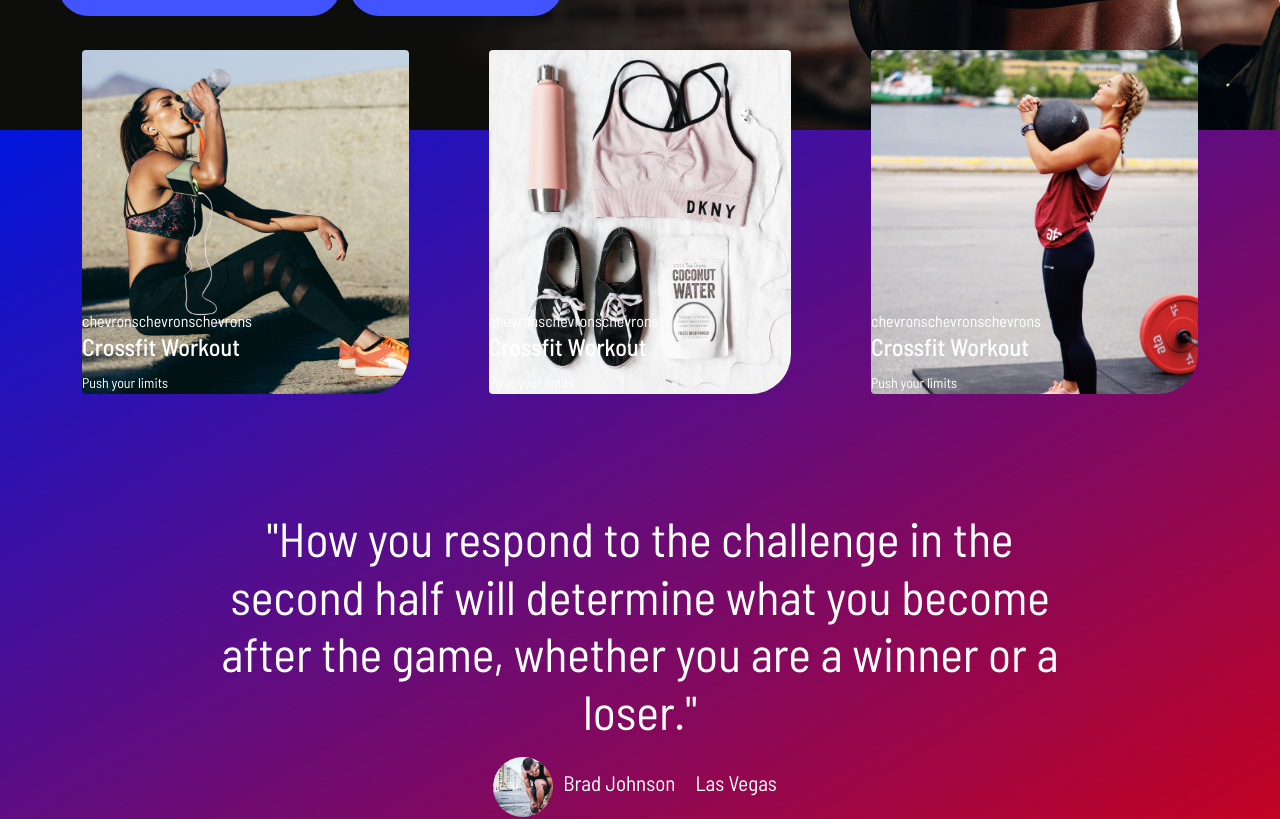
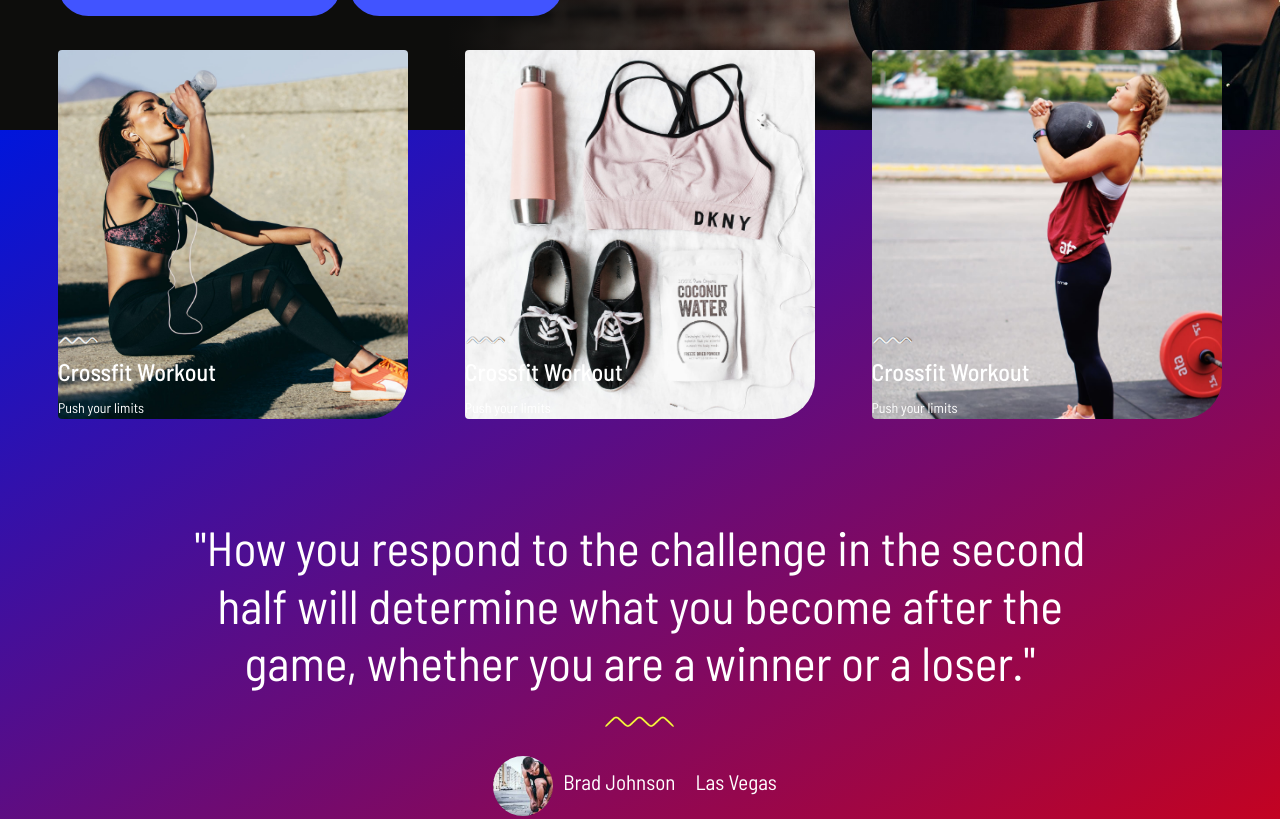
Before and after one commit to emanuele-pogliari/proj-html-vuejs, a Vue app: page / in a window 1280 px wide. Shown: the part 640-1459 px from the top of the page. Built offline with nearby package versions, Linux system fonts and the light colour scheme.

Commit message:
highlighted section completed

```diff
--- a/src/components/AppArticles.vue
+++ b/src/components/AppArticles.vue
@@ -14,14 +14,14 @@ export default{
         </div>
         <div class="article-container p-0 justify-content-between ">
             <div class="single-article position-relative">
-                <img class="img-fluid" src="/public/images/video2-2x.jpg" alt="">
+                <img class="img-fluid" src="/images/video2-2x.jpg" alt="">
                 <div class="text-box d-flex flex-column mt-4">
                     <p class="mb-2 fs-4">The best protein shake</p>
                     <small class="sub-text fs-5">Published On: November 26th, 2019 | 2 Comments</small>
                 </div>
             </div>
             <div class="single-article position-relative">
-                <img class="img-fluid" src="/public/images/video7-2x.jpg" alt="">
+                <img class="img-fluid" src="/images/video7-2x.jpg" alt="">
                 <div class="text-box d-flex flex-column mt-4">
                     <p class="mb-2 fs-4">Ultimate cardio workout</p>
                     <small class="sub-text fs-5">Published On: November 26th, 2019 | 0 Comments</small>
@@ -29,7 +29,7 @@ export default{
             </div>
             <div class="single-article position-relative">
                 <i class="play-btn fa-solid fa-play p-3 rounded-circle bg-white position-absolute "></i>
-                <img class="img-fluid" src="/public/images/video9-2x.jpg" alt="">
+                <img class="img-fluid" src="/images/video9-2x.jpg" alt="">
                 <div class="text-box d-flex flex-column mt-4">
                     <p class="mb-2 fs-4">New juices available now</p>
                     <small class="sub-text fs-5">Published On: November 26th, 2019 | 0 Comments</small>
--- a/src/components/AppFeatures.vue
+++ b/src/components/AppFeatures.vue
@@ -6,31 +6,37 @@ export default{
 
 <template>
 <div id="features">
-    <div class="container">
-        <div class="row row-feat justify-content-between text-white gap-3 m-0 p-0">
+    <div class="container p-0">
+        <div class="row row-feat justify-content-between text-white p-0">
 
-            <div class="col-3 card-feat position-relative m-0 p-0">
+            <div class="card-feat position-relative p-0 ">
                 <img class="img-fluid" src="/public/images/service6-2x.jpg" alt="">
                 <div class="position-absolute bottom-0 left-0">
-                    <span>chevrons</span><span>chevrons</span><span>chevrons</span>
+                    <div class="mb-2">
+                <img class="img-fluid mx-auto separator-w" src="/images/separator-white.png" alt="">
+            </div>
                     <h4>Crossfit Workout</h4>
                     <small>Push your limits</small>
                 </div>
             </div>
 
-            <div class="col-3 card-feat position-relative">
+            <div class="card-feat position-relative p-0">
                 <img class="img-fluid" src="/public/images/box1-2x.jpg" alt="">
                 <div class="position-absolute bottom-0 left-0">
-                    <span>chevrons</span><span>chevrons</span><span>chevrons</span>
+                    <div class="mb-2">
+                <img class="img-fluid mx-auto separator-w" src="/images/separator-white.png" alt="">
+            </div>
                     <h4>Crossfit Workout</h4>
                     <small>Push your limits</small>
                 </div>
             </div>
 
-            <div class="col-3 card-feat position-relative m-0 p-0">
+            <div class="card-feat position-relative p-0">
                 <img class="img-fluid" src="/public/images/box3-2x.jpg" alt="">
                 <div class="position-absolute bottom-0 left-0">
-                    <span>chevrons</span><span>chevrons</span><span>chevrons</span>
+                    <div class="mb-2 separator-container">
+                        <img class="img-fluid mx-auto separator-w" src="/images/separator-white.png" alt="">
+                    </div>
                     <h4>Crossfit Workout</h4>
                     <small>Push your limits</small>
                 </div>
@@ -38,11 +44,11 @@ export default{
                 <div class="quote-container col-10 px-4 mx-auto text-white d-flex flex-column align-items justify-content-between">
                     <p class="quote text-center ">"How you respond to the challenge in the second half will determine what you become after the game, whether you are a winner or a loser."
                     </p>
-                        <div class="">
-
-                        </div>
+                    <div class="mb-4 text-center">
+                        <img class="img-fluid separator-y" src="/images/separator-yellow.png" alt="">
+                    </div>
                         <div class="info-quote text-center">
-                            <span><img src="/public/images/avatar-1-2x.jpg" alt=""></span>
+                            <span><img src="/images/avatar-1-2x.jpg" alt=""></span>
                             <span class="name">Brad Johnson</span>
                             <span class="location">Las Vegas</span>
                         </div>
@@ -62,7 +68,7 @@ export default{
     }
 
     .card-feat{
-    width: calc(100% / 3 - 30px * 3 / 2);
+    width: calc(100% / 3 - 25px * 3 / 2);
     overflow: hidden;
 
         img{
@@ -74,7 +80,6 @@ export default{
 
 .quote-container{
     padding-top: 100px;
-}
 
 .quote{
         font-size:48px;
@@ -92,5 +97,10 @@ export default{
             font-size: 21px;
         }
     }
+
+    .separator-y{
+        width: 70px;
+    }
+}
 }
 </style>
--- a/src/components/AppHeader.vue
+++ b/src/components/AppHeader.vue
@@ -92,7 +92,7 @@ export default{
     width: 100%;
     height: 670px;
     background-size: cover;
-    background-image: linear-gradient(to right, #0d0d0c 35%, transparent 85%), url(/public/images/slider82x-scaled.jpg);;
+    background-image: linear-gradient(to right, #0d0d0c 35%, transparent 85%), url(/public/images/slider82x-scaled.jpg);
 
 
 
--- a/src/components/AppHighlighted.vue
+++ b/src/components/AppHighlighted.vue
@@ -7,11 +7,11 @@ export default{
 <template>
 <div class="container-fluid p-0" id="highlighted">
     <div class="position-relative section-high">
-        <div class="position-absolute top-50 start-50 text-white translate-middle text-center">
-            <div><i class="play-btn-big fa-solid fa-play p-5 rounded-circle bg-white"></i></div>
-            <div class="fs-1">Crossifit Workout of the day</div>
-            <div>November 15th, 2019</div>
-            <a href="">View all videos</a>
+        <div class="text-container accordion position-absolute top-50 start-50 text-white translate-middle text-center d-flex flex-column">
+            <div><i class="play-btn-big fa-solid fa-play"></i></div>
+            <h5 class="video-title">Crossifit Workout of the day</h5>
+            <small class="date">November 15th, 2019</small>
+            <a>View all videos <span class="align-middle ">&#8594;</span></a>
         </div>
     </div>
 </div>
@@ -25,8 +25,9 @@ export default{
 .container-fluid {
     width: 100%;
     height: 640px; /* Altezza desiderata */
-    background-image: linear-gradient(151deg, hsl(234deg 100% 43% / 50%) 0%, hsl(357deg 100% 43% / 50%) 100%), url(/public/images/banner14-2x.jpg), linear-gradient(45deg, black, black);
+    background-image: linear-gradient(151deg,$color4 20%, $color5 100%), url(/public/images/banner14-2x.jpg);
     background-size: cover;
+    background-blend-mode: multiply;
     background-position: center;
     position: relative;
   }
@@ -38,7 +39,32 @@ export default{
     transform: translate(-50%, -50%);
     color: white;
     text-align: center;
-  }
+
+    .play-btn-big{
+        padding: 34px 38px;
+        max-width: 88px;
+        max-height: 88px;
+        margin-bottom: 1.3em;
+
+    }
+
+    .video-title{
+        font-size: 58px;
+
+    }
+
+    .date{
+        font-size: 38px;
+        color:$color6;
+    }
+
+
+    a{
+        font-size: 20px;
+    }
+
+
+}
 
 
 
--- a/src/components/AppJoin.vue
+++ b/src/components/AppJoin.vue
@@ -35,7 +35,7 @@ export default{
     height: 730px;
 
     .mail{
-        background-image: url(/public/images/banner1-2x.jpg);
+        background-image: linear-gradient(to right, #0d0d0c 35%, transparent 85%), url(/public/images/banner1-2x.jpg);;
         width: 100%;
         height: 100%;
         background-position-x: right;
--- a/src/components/AppTestimonial.vue
+++ b/src/components/AppTestimonial.vue
@@ -30,8 +30,11 @@ export default{
 <style scoped lang="scss">
 #testimonial{
     height: 775px;
-    background-image: url(/public/images/banner2-2x.jpg);
+    background-image: linear-gradient(180deg, hsla(240, 8%, 3%, calc(100% - 84%)) 0%, #060607 100%), url(/public/images/banner2-2x.jpg);
     width: 100%;
     background-size: cover;
+
+
+
 }
 </style>
--- a/src/styles/general.scss
+++ b/src/styles/general.scss
@@ -21,6 +21,8 @@ a {
 .play-btn-big {
     color: $color4;
     font-size: 17px;
+    background-color: white;
+    border-radius: 50%;
 }
 
 // .play-btn-small {
```
